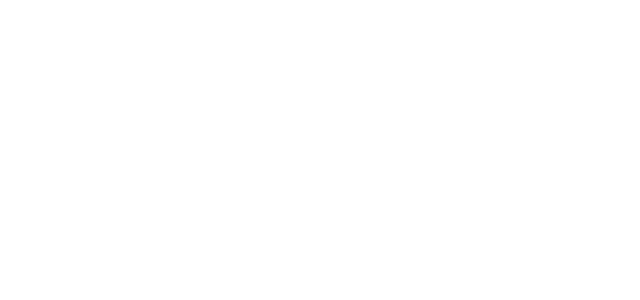
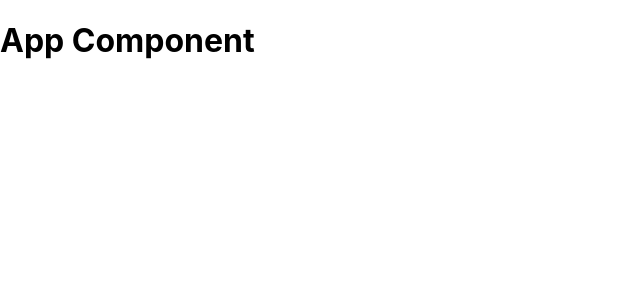
Before and after one commit to M-PAW/react-testing_jest-enzyme, a React (Create React App) app in the folder projects/click-counter/: page / in a window 1280 px wide. Shown: the top 300 px of the page, without its empty margins (0-640 px from the left). Built offline with nearby package versions, Linux system fonts and the light colour scheme.

Commit message:
Started manual test env config.

```diff
--- a/projects/click-counter/package.json
+++ b/projects/click-counter/package.json
@@ -33,5 +33,8 @@
       "last 1 firefox version",
       "last 1 safari version"
     ]
+  },
+  "devDependencies": {
+    "babel-plugin-react-remove-properties": "^0.3.0"
   }
 }
--- a/projects/click-counter/src/App.js
+++ b/projects/click-counter/src/App.js
@@ -5,7 +5,7 @@ class App extends Component {
   render() {
   return (
     <div data-test="component-app">
-
+      <h1> App Component </h1>
     </div>
   )};
 }
```
Also changed, not shown: 2 other files (tests, documents, lock files or other folders).
